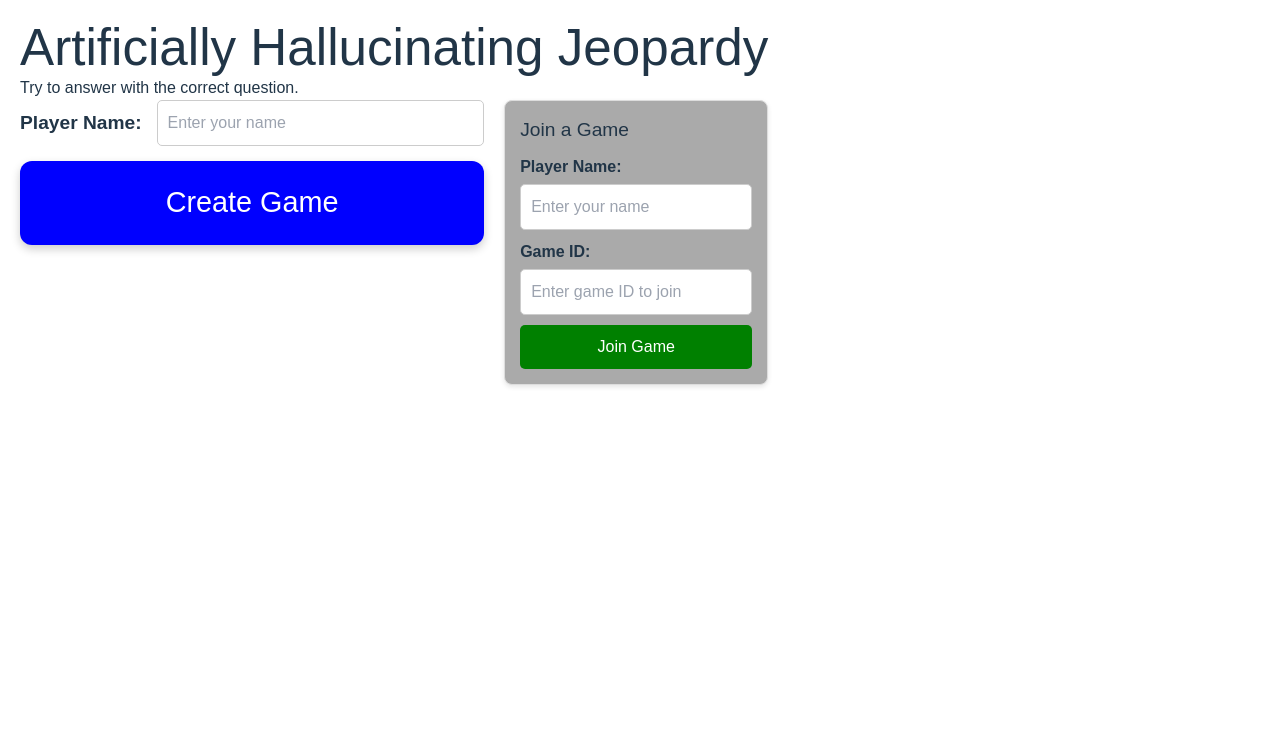
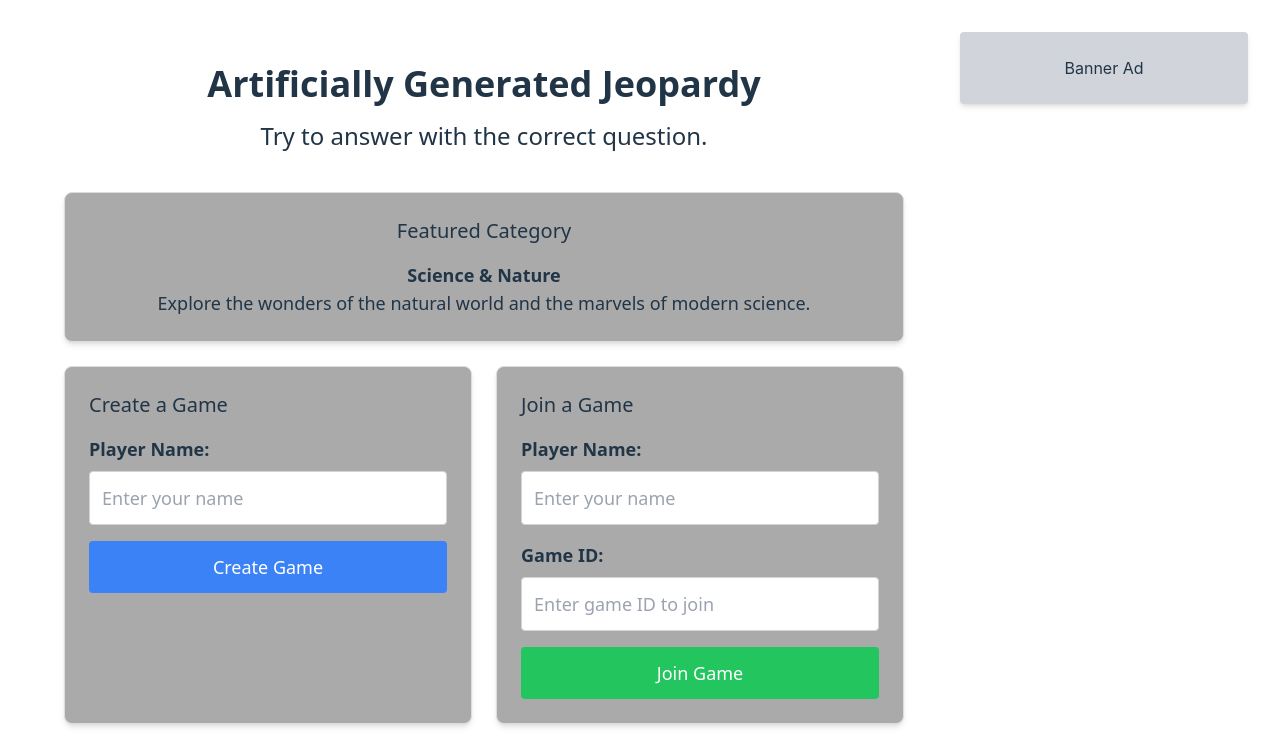
Before and after one commit to Reldnahc/AI-Jeopardy, a React (Vite) app: page / in a window 1280 px wide. Shown: the top 754 px of the page. Built offline with nearby package versions, Linux system fonts and the light colour scheme; no server answers.

Commit message:
updated home page

```diff
--- a/index.html
+++ b/index.html
@@ -4,6 +4,8 @@
     <meta charset="UTF-8" />
     <link rel="icon" href="/favicon.ico" />
     <meta name="viewport" content="width=device-width, initial-scale=1.0" />
+    <script async src="https://pagead2.googlesyndication.com/pagead/js/adsbygoogle.js?client=ca-pub-1144442617658172"
+            crossorigin="anonymous"></script>
     <title>Jeopardy!</title>
   </head>
   <body>
--- a/package.json
+++ b/package.json
@@ -2,7 +2,7 @@
   "name": "ai-jeopardy",
   "private": true,
   "version": "0.0.0",
-  "homepage": "https://reldnahc.github.io/AI-Jeopardy/",
+  "homepage": "https://ai-jeopardy.com/",
   "type": "module",
   "scripts": {
     "dev": "vite",
--- /dev/null
+++ b/postcss.config.cjs
@@ -0,0 +1,6 @@
+module.exports = {
+    plugins: {
+        tailwindcss: {},
+        autoprefixer: {},
+    },
+};
--- a/src/contexts/WebSocketContext.tsx
+++ b/src/contexts/WebSocketContext.tsx
@@ -16,7 +16,8 @@ export const WebSocketProvider: React.FC<{ children: React.ReactNode }> = ({ chi
     useEffect(() => {
         if (!socketRef.current) {
             // Initialize WebSocket connection
-            socketRef.current = new WebSocket("wss://reldnahc.duckdns.org");
+            //socketRef.current = new WebSocket("wss://reldnahc.duckdns.org");
+            socketRef.current = new WebSocket("ws://localhost:3001");
 
             // Handle successful connection
             socketRef.current.onopen = () => {
--- a/src/index.css
+++ b/src/index.css
@@ -1,6 +1,6 @@
-@tailwind base;
-@tailwind components;
-@tailwind utilities;
+@import "tailwindcss/base";
+@import "tailwindcss/components";
+@import "tailwindcss/utilities";
 
 :root {
   font-family: Inter, system-ui, Avenir, Helvetica, Arial, sans-serif;
@@ -58,17 +58,6 @@ a:hover {
   color: #535bf2;
 }
 
-body {
-  margin: 0;
-  display: flex;
-  min-width: 320px;
-  min-height: 100vh;
-}
-
-h1 {
-  font-size: 3.2em;
-  line-height: 1.1;
-}
 
 button {
   border-radius: 8px;
--- a/src/pages/MainPage.tsx
+++ b/src/pages/MainPage.tsx
@@ -1,8 +1,7 @@
-import {useEffect, useState} from 'react';
+import { useEffect, useMemo, useState } from 'react';
 import { useNavigate } from 'react-router-dom';
-import {useWebSocket} from "../contexts/WebSocketContext.tsx";
+import { useWebSocket } from "../contexts/WebSocketContext.tsx";
 import randomCategoryList from "../data/randomCategories.ts";
-
 
 export default function MainPage() {
     const [playerName, setPlayerName] = useState(() => {
@@ -10,35 +9,77 @@ export default function MainPage() {
         return sessionStorage.getItem('playerName') || '';
     });
     const [gameId, setGameId] = useState('');
+    const [cotd, setCotd] = useState({
+        category: "Science & Nature",
+        description: "Explore the wonders of the natural world and the marvels of modern science."
+    });
 
     const { socket, isSocketReady } = useWebSocket();
     const navigate = useNavigate();
+
+    const adjectives = [
+        "Artificially Hallucinating",
+        "Artificially Intelligent",
+        "Artificially Dreaming",
+        "Artificially Generated",
+        "Artificially Conjured",
+    ];
+
+    const randomAdjective = useMemo(
+        () => adjectives[Math.floor(Math.random() * adjectives.length)],
+        []
+    );
 
     useEffect(() => {
         sessionStorage.setItem('playerName', playerName);
     }, [playerName]);
 
+    useEffect(() => {
+        if (socket && isSocketReady) {
+            socket.onmessage = (event) => {
+                const message = JSON.parse(event.data);
+                console.log(message);
+                if (message.type === 'category-of-the-day') {
+                    setCotd(message.cotd);
+                }
+            };
+
+            socket.send(
+                JSON.stringify({
+                    type: 'check-cotd',
+                })
+            );
+        }
+    }, [socket, isSocketReady]);
+
     const handleGenerateRandomCategories = () => {
         const shuffledCategories = randomCategoryList.sort(() => 0.5 - Math.random());
-
         return shuffledCategories.slice(0, 11);
     };
+
+    function sendErrorAlert() {
+        alert(
+            'Connection to Websockets failed. If you are using an adblocker please disable it and refresh the page. Otherwise try again later.'
+        );
+    }
 
     const handleCreateGame = async () => {
         if (!playerName.trim()) {
             alert('Please enter your name.');
             return;
         }
-        if (socket && isSocketReady){
+        if (socket && isSocketReady) {
             const newGameId = Math.random().toString(36).substr(2, 8).toUpperCase();
-            localStorage.setItem("gameId", newGameId);
-            localStorage.setItem("playerName", playerName);
-            socket.send(JSON.stringify({
+            localStorage.setItem('gameId', newGameId);
+            localStorage.setItem('playerName', playerName);
+            socket.send(
+                JSON.stringify({
                     type: 'create-lobby',
                     gameId: newGameId,
                     host: playerName,
-                categories: handleGenerateRandomCategories()
-            }));
+                    categories: handleGenerateRandomCategories(),
+                })
+            );
             navigate(`/lobby/${newGameId}`, {
                 state: {
                     playerName: playerName.trim(),
@@ -46,7 +87,7 @@ export default function MainPage() {
                 },
             });
         } else {
-            alert('Please try again later.');
+            sendErrorAlert();
         }
     };
 
@@ -55,14 +96,16 @@ export default function MainPage() {
             alert('Please enter your name and a valid game ID.');
             return;
         }
-        if (socket && isSocketReady){
-            localStorage.setItem("gameId", gameId);
-            localStorage.setItem("playerName", playerName);
-            socket.send(JSON.stringify({
+        if (socket && isSocketReady) {
+            localStorage.setItem('gameId', gameId);
+            localStorage.setItem('playerName', playerName);
+            socket.send(
+                JSON.stringify({
                     type: 'join-lobby',
                     gameId,
                     playerName: playerName.trim(),
-            }));
+                })
+            );
             navigate(`/lobby/${gameId}`, {
                 state: {
                     playerName: playerName.trim(),
@@ -70,99 +113,77 @@ export default function MainPage() {
                 },
             });
         } else {
-            alert('Please try again later.');
+            sendErrorAlert();
         }
     };
 
     return (
+        <div className="p-8">
+            {/* Outer container to center content */}
+            <div className="flex justify-center">
+                {/* Main container: stacks vertically on mobile and horizontally on md+ with increased max width */}
+                <div className="flex flex-col md:flex-row w-full max-w-screen-2xl">
+                    {/* Left Column: Main Functionality */}
+                    <div className="flex-1">
+                        <div className="p-8 font-sans">
+                            <h1 className="text-3xl md:text-4xl font-bold mb-4 text-center">
+                                {randomAdjective} Jeopardy
+                            </h1>
+                            <h2 className="text-xl md:text-2xl mb-10 text-center">
+                                Try to answer with the correct question.
+                            </h2>
 
-            <div style={{ padding: '20px', fontFamily: 'Arial, sans-serif' }}>
-                    <>
-                        <h1>Artificially Hallucinating Jeopardy</h1>
-                        <h2>Try to answer with the correct question.</h2>
+                            {/* Category of the Day Box */}
+                            <div className="w-full mb-6 bg-[#AAA] p-6 border border-[#ddd] rounded-lg shadow-md">
+                                <h3 className="text-xl mb-4 text-center">
+                                    Featured Category
+                                </h3>
+                                <p className="text-lg text-center">
+                                    <strong>{cotd.category}</strong>
+                                </p>
+                                <p className="text-lg text-center">
+                                    {cotd.description}
+                                </p>
+                            </div>
 
-                        <div
-                            style={{
-                                display: 'flex',
-                                justifyContent: 'space-between',
-                                alignItems: 'flex-start',
-                                marginBottom: '30px',
-                                gap: '20px',
-                            }}
-                        >
-                            {/* Left Section: Player Name, Create Game, and Randomize Categories */}
-                            <div style={{ flex: 2, display: 'flex', flexDirection: 'column', gap: '15px' }}>
-                                {/* Player Name Input */}
-                                <div style={{ display: 'flex', alignItems: 'center', gap: '15px' }}>
-                                    <label
-                                        htmlFor="playerName"
-                                        style={{
-                                            fontSize: '1.2rem',
-                                            fontWeight: 'bold',
-                                        }}
-                                    >
+                            {/* Container for the Create and Join boxes */}
+                            <div className="flex flex-col md:flex-row gap-6">
+                                {/* Create Game Box */}
+                                <div className="flex flex-col w-full md:flex-1 bg-[#AAA] p-6 border border-[#ddd] rounded-lg shadow-md">
+                                    <h3 className="text-xl mb-4 text-center md:text-left">
+                                        Create a Game
+                                    </h3>
+                                    <div className="flex flex-col gap-4">
+                                        <div className="flex flex-col gap-2">
+                                            <label htmlFor="createPlayerName" className="text-lg font-bold">
                                                 Player Name:
                                             </label>
                                             <input
-                                        id="playerName"
+                                                id="createPlayerName"
                                                 type="text"
                                                 value={playerName}
                                                 onChange={(e) => setPlayerName(e.target.value)}
                                                 placeholder="Enter your name"
-                                        style={{
-                                            fontSize: '1rem',
-                                            padding: '10px',
-                                            borderRadius: '5px',
-                                            border: '1px solid #ccc',
-                                            flex: 1,
-                                        }}
+                                                className="text-lg p-3 rounded border border-gray-300"
                                             />
                                         </div>
                                         <button
                                             onClick={handleCreateGame}
-                                    style={{
-                                        fontSize: '1.8rem', // Larger text
-                                        padding: '20px 40px', // More padding for height and width
-                                        backgroundColor: 'blue', // Retain current color
-                                        color: 'white',
-                                        border: 'none',
-                                        borderRadius: '12px', // Optional: Larger radius for smoother edges
-                                        cursor: 'pointer',
-                                        width: '100%', // Full width
-                                        maxWidth: '500px', // Optional: Prevent it from being too large
-                                        margin: '0px auto 0', // Center align below the Final Jeopardy section
-                                        display: 'block', // Ensure it's center aligned
-                                        boxShadow: '0 4px 10px rgba(0, 0, 0, 0.2)', // Optional: A modern shadow effect
-                                    }}
+                                            className="text-lg py-3 px-6 bg-blue-500 text-white border-0 rounded cursor-pointer"
                                         >
                                             Create Game
                                         </button>
                                     </div>
+                                </div>
 
-                            {/* Right Section: Join a Game */}
-                            <div
-                                style={{
-                                    flex: 1,
-                                    display: 'flex',
-                                    flexDirection: 'column',
-                                    backgroundColor: '#AAA',
-                                    padding: '15px',
-                                    border: '1px solid #ddd',
-                                    borderRadius: '8px',
-                                    boxShadow: '0 2px 5px rgba(0, 0, 0, 0.1)',
-                                }}
-                            >
-                                <h3 style={{ fontSize: '1.2rem', marginBottom: '10px' }}>Join a Game</h3>
-                                <div style={{ display: 'flex', flexDirection: 'column', gap: '10px' }}>
-                                    {/* Player Name Input */}
-                                    <div style={{ display: 'flex', flexDirection: 'column', gap: '5px' }}>
-                                        <label
-                                            htmlFor="joinPlayerName"
-                                            style={{
-                                                fontSize: '1rem',
-                                                fontWeight: 'bold',
-                                            }}
-                                        >
+                                {/* Join Game Box */}
+                                <div className="flex flex-col w-full md:flex-1 bg-[#AAA] p-6 border border-[#ddd] rounded-lg shadow-md">
+                                    <h3 className="text-xl mb-4 text-center md:text-left">
+                                        Join a Game
+                                    </h3>
+                                    <div className="flex flex-col gap-4">
+                                        <div className="flex flex-col gap-2">
+                                            <label htmlFor="joinPlayerName" className="text-lg font-bold">
                                                 Player Name:
                                             </label>
                                             <input
@@ -171,24 +192,11 @@ export default function MainPage() {
                                                 value={playerName}
                                                 onChange={(e) => setPlayerName(e.target.value)}
                                                 placeholder="Enter your name"
-                                            style={{
-                                                fontSize: '1rem',
-                                                padding: '10px',
-                                                borderRadius: '5px',
-                                                border: '1px solid #ccc',
-                                            }}
+                                                className="text-lg p-3 rounded border border-gray-300"
                                             />
                                         </div>
-
-                                    {/* Game ID Input */}
-                                    <div style={{ display: 'flex', flexDirection: 'column', gap: '5px' }}>
-                                        <label
-                                            htmlFor="gameId"
-                                            style={{
-                                                fontSize: '1rem',
-                                                fontWeight: 'bold',
-                                            }}
-                                        >
+                                        <div className="flex flex-col gap-2">
+                                            <label htmlFor="gameId" className="text-lg font-bold">
                                                 Game ID:
                                             </label>
                                             <input
@@ -197,35 +205,45 @@ export default function MainPage() {
                                                 value={gameId}
                                                 onChange={(e) => setGameId(e.target.value)}
                                                 placeholder="Enter game ID to join"
-                                            style={{
-                                                fontSize: '1rem',
-                                                padding: '10px',
-                                                borderRadius: '5px',
-                                                border: '1px solid #ccc',
-                                            }}
+                                                className="text-lg p-3 rounded border border-gray-300"
                                             />
                                         </div>
-
-                                    {/* Join Game Button */}
                                         <button
                                             onClick={handleJoinGame}
-                                        style={{
-                                            fontSize: '1rem',
-                                            padding: '10px 20px',
-                                            backgroundColor: 'green',
-                                            color: 'white',
-                                            border: 'none',
-                                            borderRadius: '5px',
-                                            cursor: 'pointer',
-                                        }}
+                                            className="text-lg py-3 px-6 bg-green-500 text-white border-0 rounded cursor-pointer"
                                         >
                                             Join Game
                                         </button>
                                     </div>
                                 </div>
                             </div>
-                    </>
+
+                            {/* How to Play Section */}
+                            <div className="w-full mt-8 bg-[#AAA] p-6 border border-[#ddd] rounded-lg shadow-md">
+                                <h3 className="text-xl mb-4 text-center">
+                                    How to Play
+                                </h3>
+                                <p className="text-lg">
+                                    Welcome to our Jeopardy-style game! Follow these steps to get started:
+                                </p>
+                                <ul className="list-disc pl-6 mt-3 text-lg">
+                                    <li>Enter your name in the provided field.</li>
+                                    <li>Create a new game or join an existing game by entering its ID.</li>
+                                    <li>Once in the game, answer the questions by phrasing your responses as questions.</li>
+                                    <li>Have fun and enjoy the game!</li>
+                                </ul>
+                            </div>
+                        </div>
                     </div>
 
+                    {/* Right Column: Banner Ad */}
+                    <div className="mt-8 w-full md:mt-0 md:ml-6 md:w-72">
+                        <div className="bg-gray-300 p-6 text-center rounded shadow-md">
+                            Banner Ad
+                        </div>
+                    </div>
+                </div>
+            </div>
+        </div>
     );
 }
--- a/vite.config.ts
+++ b/vite.config.ts
@@ -5,5 +5,5 @@ import react from '@vitejs/plugin-react'
 export default defineConfig({
   plugins: [react()],
   server: { allowedHosts: true},
-  base: '/AI-Jeopardy/',
+  base: '/',
 })
```
Also changed, not shown: server.js (+47 -8 lines). Lines whose indentation alone changed are shown as unchanged.
